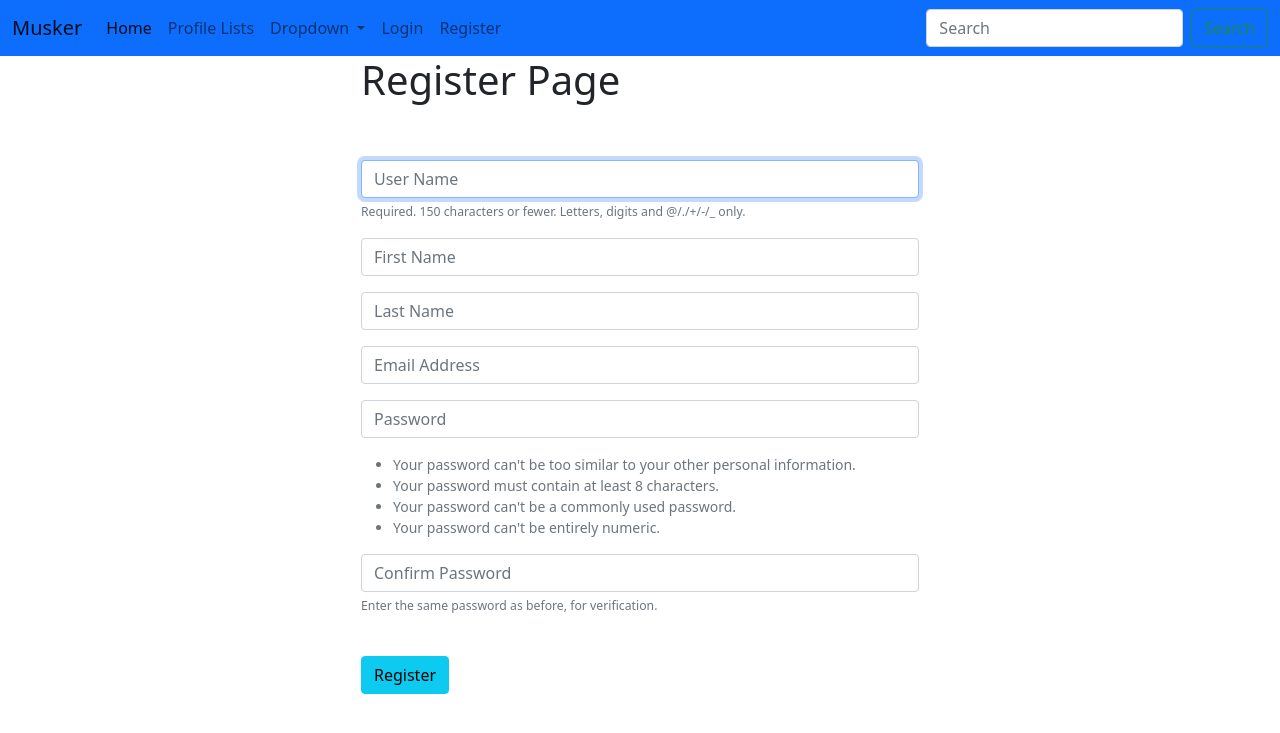
After one commit to DeaaTH65/Twitter_Clone, a Django app: page /register/ in a window 1280 px wide. The commit adds this page. Shown: the top 733 px of the page. Run offline with Django 4.2, Linux system fonts and the light colour scheme.

Commit message:
register user

```diff
--- a/social/musker/forms.py
+++ b/social/musker/forms.py
@@ -1,5 +1,7 @@
 from django import forms
 from .models import Meep
+from django.contrib.auth.forms import UserCreationForm
+from django.contrib.auth.models import User
 
 
 
@@ -9,3 +11,31 @@ class MeepForm(forms.ModelForm):
     class Meta:
         model = Meep
         exclude = ("user",)
+
+
+class SignUpForm(UserCreationForm):
+	email = forms.EmailField(label="", widget=forms.TextInput(attrs={'class':'form-control', 'placeholder':'Email Address'}))
+	first_name = forms.CharField(label="", max_length=100, widget=forms.TextInput(attrs={'class':'form-control', 'placeholder':'First Name'}))
+	last_name = forms.CharField(label="", max_length=100, widget=forms.TextInput(attrs={'class':'form-control', 'placeholder':'Last Name'}))
+
+	class Meta:
+		model = User
+		fields = ('username', 'first_name', 'last_name', 'email', 'password1', 'password2')
+
+	def __init__(self, *args, **kwargs):
+		super(SignUpForm, self).__init__(*args, **kwargs)
+
+		self.fields['username'].widget.attrs['class'] = 'form-control'
+		self.fields['username'].widget.attrs['placeholder'] = 'User Name'
+		self.fields['username'].label = ''
+		self.fields['username'].help_text = '<span class="form-text text-muted"><small>Required. 150 characters or fewer. Letters, digits and @/./+/-/_ only.</small></span>'
+
+		self.fields['password1'].widget.attrs['class'] = 'form-control'
+		self.fields['password1'].widget.attrs['placeholder'] = 'Password'
+		self.fields['password1'].label = ''
+		self.fields['password1'].help_text = '<ul class="form-text text-muted small"><li>Your password can\'t be too similar to your other personal information.</li><li>Your password must contain at least 8 characters.</li><li>Your password can\'t be a commonly used password.</li><li>Your password can\'t be entirely numeric.</li></ul>'
+
+		self.fields['password2'].widget.attrs['class'] = 'form-control'
+		self.fields['password2'].widget.attrs['placeholder'] = 'Confirm Password'
+		self.fields['password2'].label = ''
+		self.fields['password2'].help_text = '<span class="form-text text-muted"><small>Enter the same password as before, for verification.</small></span>'
--- a/social/musker/templates/base.html
+++ b/social/musker/templates/base.html
@@ -48,6 +48,9 @@
                 <li class="nav-item">
                   <a class="nav-link" href="{% url 'login' %}" tabindex="-1" aria-disabled="true">Login</a>
                 </li>
+                <li class="nav-item">
+                  <a class="nav-link" href="{% url 'register' %}" tabindex="-1" aria-disabled="true">Register</a>
+                </li>
               {% endif %}
             </ul>
             <form class="d-flex">
--- /dev/null
+++ b/social/musker/templates/register.html
@@ -0,0 +1,21 @@
+{% extends 'base.html' %}
+
+{% block title %} | Register Page {% endblock title %}
+
+
+{% block content %}
+{% if user.is_authenticated %}
+    <h1>You are already Registered..</h1>
+{% else %}
+    <div class="col-md-6 offset-md-3">
+    <h1> Register Page </h1>
+    <br/><br/>
+    <form method="POST" action="">
+        {% csrf_token %}
+        {{ form.as_p }}
+        <br/>
+        <button type="submit" class="btn btn-info">Register</button>
+    </form>
+    </div>
+{% endif %}
+{% endblock content %}
--- a/social/musker/urls.py
+++ b/social/musker/urls.py
@@ -9,4 +9,5 @@ urlpatterns = [
     path('profile/<int:pk>/', views.profile, name='profile'),
     path('login/', views.login_user, name='login'),
     path('logout/', views.logout_user, name='logout'),
+    path('register/', views.register_user, name='register'),
 ]
--- a/social/musker/views.py
+++ b/social/musker/views.py
@@ -1,8 +1,10 @@
 from django.shortcuts import render, redirect
 from .models import Profile, Meep
 from django.contrib import messages
-from .forms import MeepForm
+from .forms import MeepForm, SignUpForm
 from django.contrib.auth import authenticate, login, logout
+from django.contrib.auth.forms import UserCreationForm
+from django import forms
 
 
 
@@ -53,7 +55,7 @@ def profile(request, pk):
 
 
 def login_user(request):
-    if request.method == 'POST':
+    if request.method == "POST":
         username = request.POST['username']
         password = request.POST['password']
         user = authenticate(request, username=username, password=password)
@@ -72,3 +74,21 @@ def logout_user(request):
     logout(request)
     messages.success(request, ("You have been logged out.!"))
     return redirect('home')
+
+
+def register_user(request):
+    form = SignUpForm()
+    if request.method == "POST":
+        form = SignUpForm(request.POST)
+        if form.is_valid:
+            form.save()
+            username = form.cleaned_data['username']
+            password = form.cleaned_data['password1']
+            #first_name = form.cleaned_data['first_name']
+            #last_name = form.cleaned_data['last_name']
+            #email = form.cleaned_data['email']
+            user = authenticate(request, username=username, password=password)
+            login(request, user)
+            messages.success(request, ("You have been registered successfully!"))
+            return redirect('home')
+    return render(request, 'register.html', {'form': form})
```
